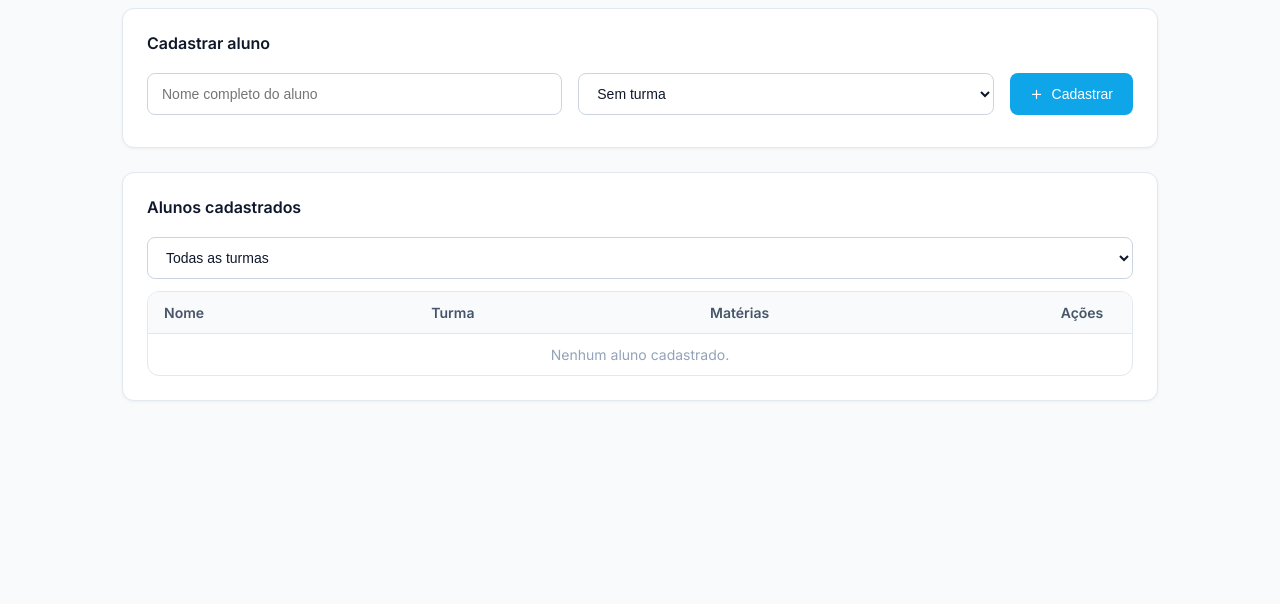
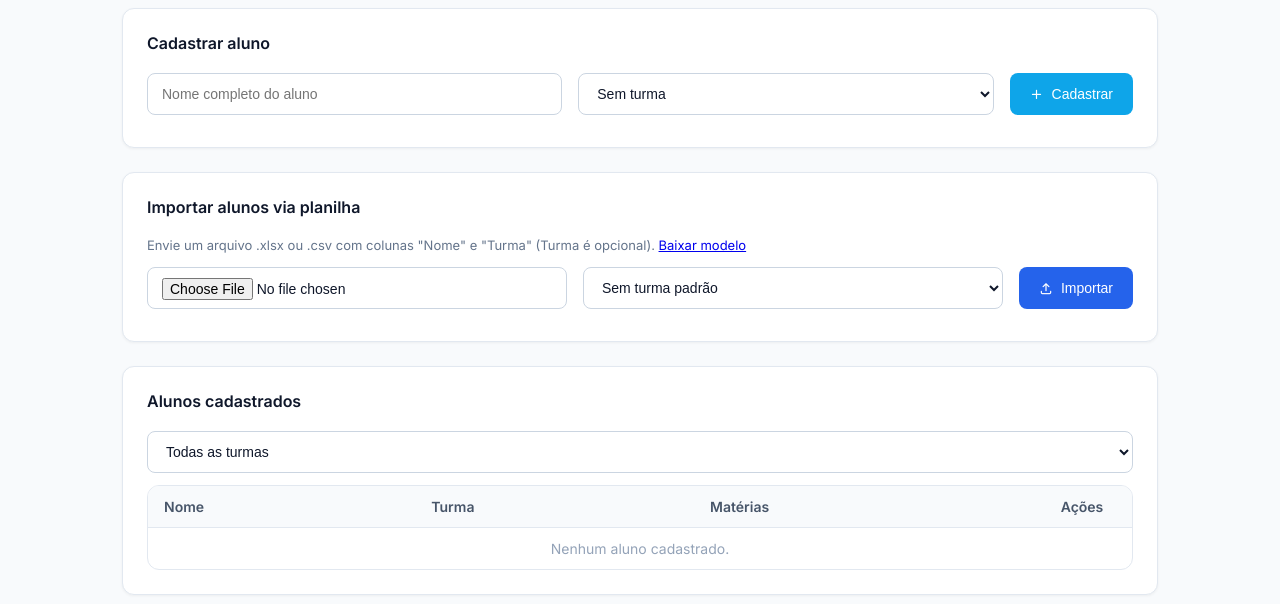
Before and after one commit to ricardocorreaserra-coder/escola-app, a Flask app: page / in a window 1280 px wide. Shown: the part 196-800 px from the top of the page. Run offline with Flask 3, Linux system fonts and the light colour scheme; the visitor is signed in with stand-in values (Sample User, id 1); data that the repository does not hold is empty; some libraries are stand-ins or nearby versions.

Commit message:
Update index.html

```diff
--- a/templates/index.html
+++ b/templates/index.html
@@ -516,6 +516,24 @@ tr.group-row td {
         <button class="btn btn-primary" onclick="addAluno()"><i class="ti ti-plus"></i> Cadastrar</button>
       </div>
       <div class="msg" id="a-msg"></div>
+    </div>
+    <div class="card">
+      <h3>Importar alunos via planilha</h3>
+      <p style="font-size:13px; color:#64748b; margin-bottom:14px">
+        Envie um arquivo .xlsx ou .csv com colunas "Nome" e "Turma" (Turma é opcional). <a href="#" onclick="baixarModeloImportacao();return false;">Baixar modelo</a>
+      </p>
+      <div class="form-row">
+        <div class="form-group">
+          <input type="file" id="imp-arquivo" accept=".xlsx,.csv">
+        </div>
+        <div class="form-group">
+          <select id="imp-turma">
+            <option value="">Sem turma padrão</option>
+          </select>
+        </div>
+        <button class="btn btn-blue" onclick="importarAlunos()"><i class="ti ti-upload"></i> Importar</button>
+      </div>
+      <div class="msg" id="imp-msg"></div>
     </div>
     <div class="card">
       <h3>Alunos cadastrados</h3>
@@ -1062,6 +1080,11 @@ function populateSelects(){
   const v4=drs.value;
   drs.innerHTML='<option value="">Selecione a turma</option>'+turmas.map(t=>`<option value="${t}">${t}</option>`).join('');
   drs.value=v4;
+
+  const imps=document.getElementById('imp-turma');
+  const v5=imps.value;
+  imps.innerHTML='<option value="">Sem turma padrão</option>'+turmas.map(t=>`<option value="${t}">${t}</option>`).join('');
+  imps.value=v5;
 }
 
 function abrirModal(id,nome,turma){
@@ -1159,6 +1182,57 @@ async function delAluno(mat){
   if(!confirm('Excluir este aluno?'))return;
   await api('/api/alunos/'+encodeURIComponent(mat),'DELETE');
   refresh();
+}
+
+function baixarModeloImportacao(){
+  const conteudo='Nome,Turma\nJoão da Silva,9 Ano A\nMaria Souza,\n';
+  const blob=new Blob([conteudo],{type:'text/csv;charset=utf-8;'});
+  const url=URL.createObjectURL(blob);
+  const a=document.createElement('a');
+  a.href=url;
+  a.download='modelo_importacao_alunos.csv';
+  document.body.appendChild(a);
+  a.click();
+  document.body.removeChild(a);
+  URL.revokeObjectURL(url);
+}
+
+async function importarAlunos(){
+  const input=document.getElementById('imp-arquivo');
+  const turma=document.getElementById('imp-turma').value;
+  const msg=document.getElementById('imp-msg');
+  const file=input.files[0];
+  if(!file){
+    msg.style.color='#ef4444';
+    msg.textContent='Escolha um arquivo .xlsx ou .csv.';
+    return;
+  }
+  const formData=new FormData();
+  formData.append('arquivo',file);
+  if(turma) formData.append('turma',turma);
+  msg.style.color='#64748b';
+  msg.textContent='Importando...';
+  try{
+    const resp=await fetch('/api/alunos/importar',{method:'POST',body:formData});
+    const r=await resp.json();
+    if(r.ok){
+      msg.style.color='#10b981';
+      let texto=`${r.criados} aluno(s) importado(s) com sucesso!`;
+      if(r.duplicados) texto+=` ${r.duplicados} ignorado(s) por já existir.`;
+      if(r.erros&&r.erros.length){
+        texto+='<br><span style="color:#f59e0b">'+r.erros.join('<br>')+'</span>';
+      }
+      msg.innerHTML=texto;
+      input.value='';
+      await refresh();
+    }else{
+      msg.style.color='#ef4444';
+      msg.textContent=r.erro;
+    }
+  }catch(e){
+    msg.style.color='#ef4444';
+    msg.textContent='Erro ao importar o arquivo.';
+  }
 }
 
 async function addTurma(){
```
